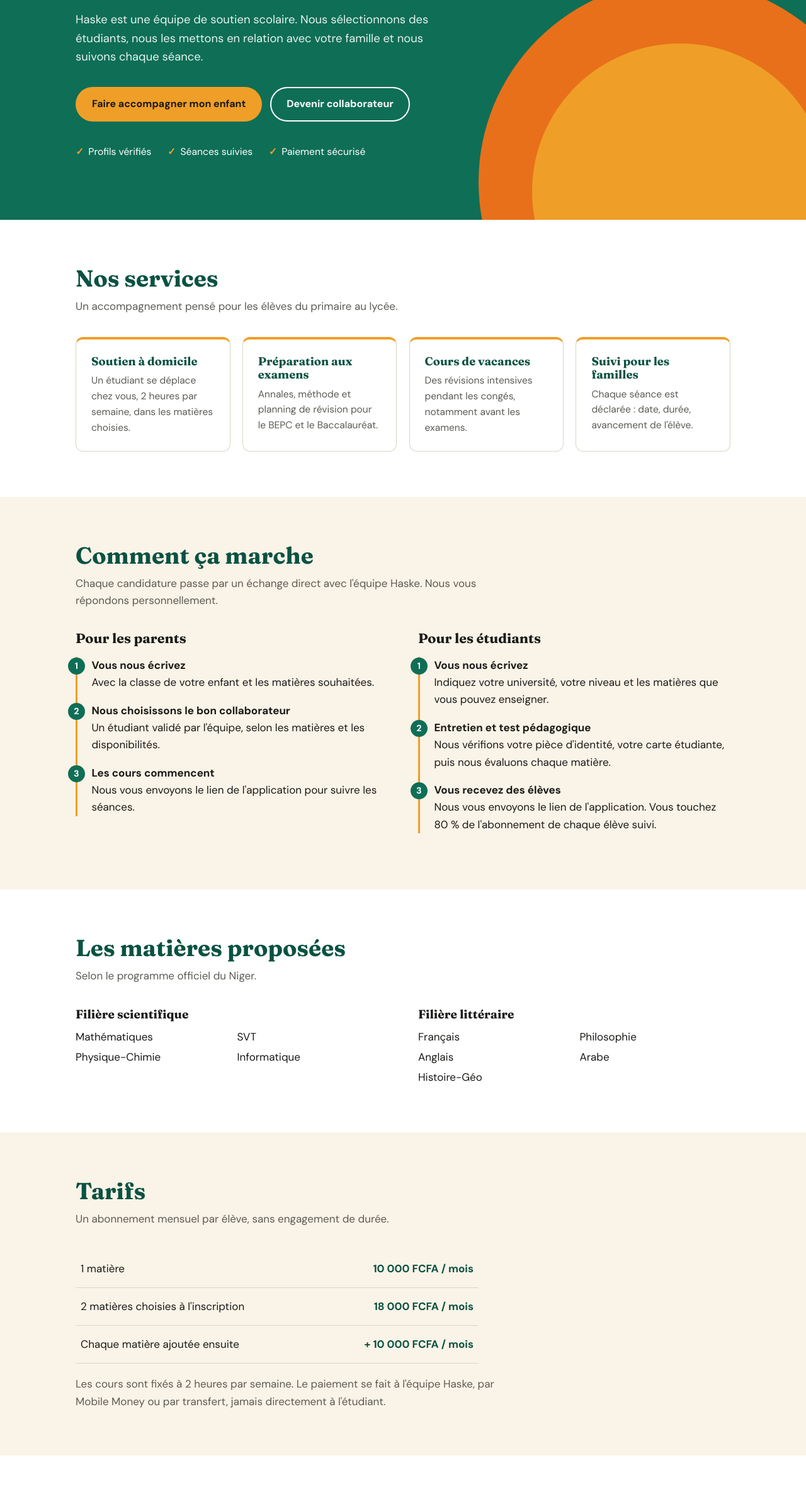
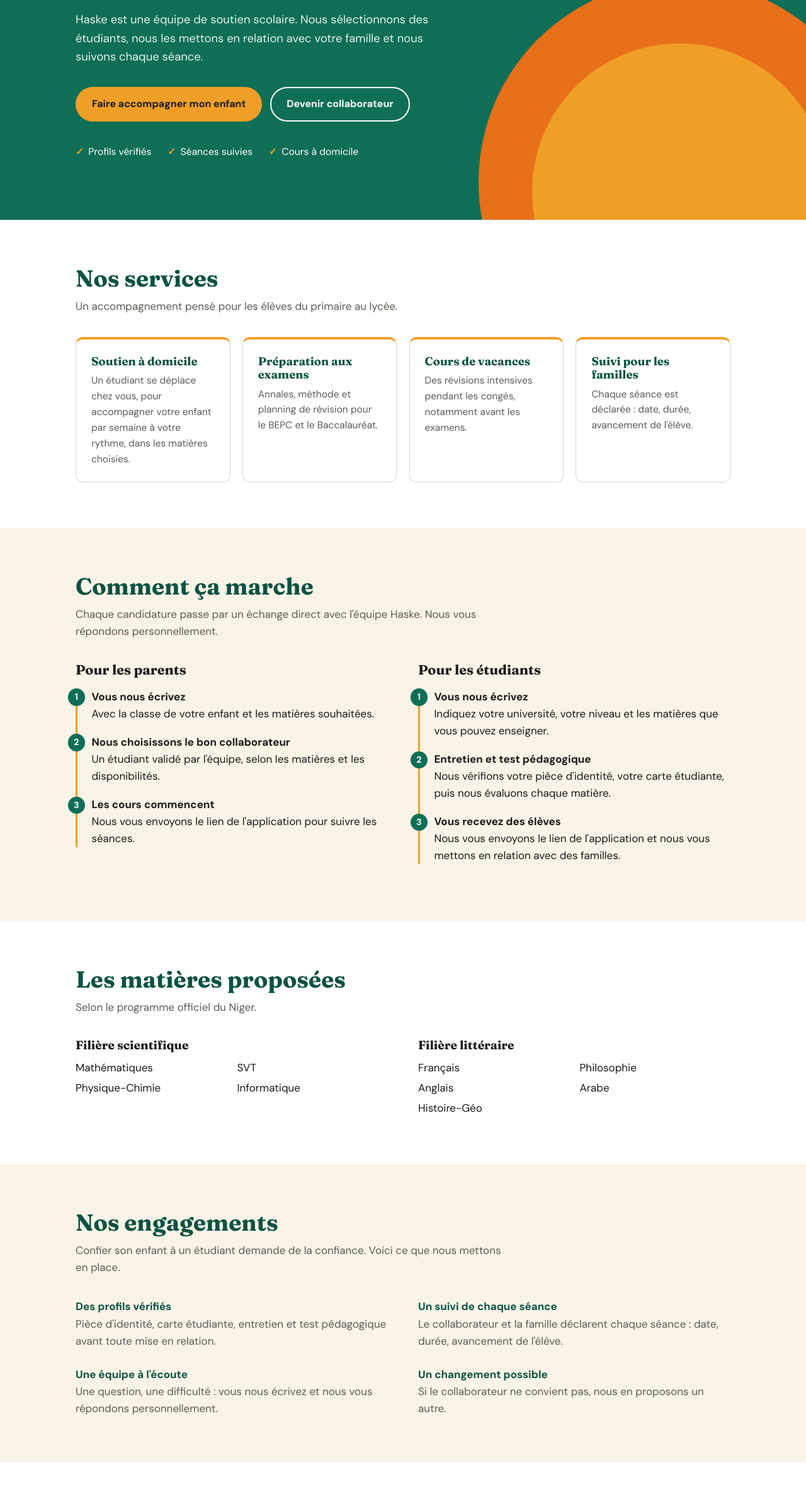
Before and after one commit to ismaelsaboillo047-ui/haske-site-, a plain HTML site: page index.html in a window 1280 px wide. Shown: the part 364-2744 px from the top of the page at 63% size. Drawn offline with Linux system fonts and the light colour scheme.

Commit message:
Update index.html

```diff
--- a/index.html
+++ b/index.html
@@ -67,10 +67,6 @@ ol.steps strong{display:block}
 .subjects h3{font-size:1.2rem;margin-bottom:.6rem}
 .subjects ul{list-style:none;columns:2}.subjects li{padding:.15rem 0}
 
-table{border-collapse:collapse;width:100%;max-width:640px}
-th,td{text-align:left;padding:1rem .5rem;border-bottom:1px solid var(--line)}
-td:last-child{text-align:right;font-weight:700;color:var(--green-d);white-space:nowrap}
-.note{margin-top:1.2rem;color:var(--muted);max-width:60ch}
 dl.rules{display:grid;grid-template-columns:1fr 1fr;gap:1.6rem 3rem}
 dl.rules dt{font-weight:700;color:var(--green-d)}dl.rules dd{color:var(--muted)}
 details{border-bottom:1px solid var(--line);padding:1rem 0;max-width:720px}
@@ -129,7 +125,6 @@ footer a{display:block;color:#B9CBC5;text-decoration:none;padding:.15rem 0}foote
       <a class="l" href="#top">Accueil</a>
       <a class="l" href="#services">Nos services</a>
       <a class="l" href="#fonctionnement">Fonctionnement</a>
-      <a class="l" href="#tarifs">Tarifs</a>
       <a class="l" href="#contact">Contact</a>
       <a data-app href="#">Espace membre</a>
       <a class="btn btn-green btn-sm" href="#contact">Rejoindre maintenant</a>
@@ -146,7 +141,7 @@ footer a{display:block;color:#B9CBC5;text-decoration:none;padding:.15rem 0}foote
         <a class="btn btn-amber" href="#contact" data-profil="Parent">Faire accompagner mon enfant</a>
         <a class="btn btn-line" href="#contact" data-profil="Étudiant">Devenir collaborateur</a>
       </div>
-      <ul class="checks"><li>Profils vérifiés</li><li>Séances suivies</li><li>Paiement sécurisé</li></ul>
+      <ul class="checks"><li>Profils vérifiés</li><li>Séances suivies</li><li>Cours à domicile</li></ul>
     </div>
   </section>
 
@@ -155,7 +150,7 @@ footer a{display:block;color:#B9CBC5;text-decoration:none;padding:.15rem 0}foote
       <h2>Nos services</h2>
       <p class="lead">Un accompagnement pensé pour les élèves du primaire au lycée.</p>
       <div class="grid4">
-        <div class="svc"><h3>Soutien à domicile</h3><p>Un étudiant se déplace chez vous, 2 heures par semaine, dans les matières choisies.</p></div>
+        <div class="svc"><h3>Soutien à domicile</h3><p>Un étudiant se déplace chez vous, pour accompagner votre enfant par semaine à votre rythme, dans les matières choisies.</p></div>
         <div class="svc"><h3>Préparation aux examens</h3><p>Annales, méthode et planning de révision pour le BEPC et le Baccalauréat.</p></div>
         <div class="svc"><h3>Cours de vacances</h3><p>Des révisions intensives pendant les congés, notamment avant les examens.</p></div>
         <div class="svc"><h3>Suivi pour les familles</h3><p>Chaque séance est déclarée : date, durée, avancement de l'élève.</p></div>
@@ -181,7 +176,7 @@ footer a{display:block;color:#B9CBC5;text-decoration:none;padding:.15rem 0}foote
           <ol class="steps">
             <li><strong>Vous nous écrivez</strong>Indiquez votre université, votre niveau et les matières que vous pouvez enseigner.</li>
             <li><strong>Entretien et test pédagogique</strong>Nous vérifions votre pièce d'identité, votre carte étudiante, puis nous évaluons chaque matière.</li>
-            <li><strong>Vous recevez des élèves</strong>Nous vous envoyons le lien de l'application. Vous touchez 80 % de l'abonnement de chaque élève suivi.</li>
+            <li><strong>Vous recevez des élèves</strong>Nous vous envoyons le lien de l'application et nous vous mettons en relation avec des familles.</li>
           </ol>
         </div>
       </div>
@@ -199,38 +194,25 @@ footer a{display:block;color:#B9CBC5;text-decoration:none;padding:.15rem 0}foote
     </div>
   </section>
 
-  <section id="tarifs" class="tint">
-    <div class="wrap">
-      <h2>Tarifs</h2>
-      <p class="lead">Un abonnement mensuel par élève, sans engagement de durée.</p>
-      <table><tbody>
-        <tr><td>1 matière</td><td>10 000 FCFA / mois</td></tr>
-        <tr><td>2 matières choisies à l'inscription</td><td>18 000 FCFA / mois</td></tr>
-        <tr><td>Chaque matière ajoutée ensuite</td><td>+ 10 000 FCFA / mois</td></tr>
-      </tbody></table>
-      <p class="note">Les cours sont fixés à 2 heures par semaine. Le paiement se fait à l'équipe Haske, par Mobile Money ou par transfert, jamais directement à l'étudiant.</p>
-    </div>
-  </section>
-
-  <section>
+  <section class="tint">
     <div class="wrap">
       <h2>Nos engagements</h2>
       <p class="lead">Confier son enfant à un étudiant demande de la confiance. Voici ce que nous mettons en place.</p>
       <dl class="rules">
         <div><dt>Des profils vérifiés</dt><dd>Pièce d'identité, carte étudiante, entretien et test pédagogique avant toute mise en relation.</dd></div>
         <div><dt>Un suivi de chaque séance</dt><dd>Le collaborateur et la famille déclarent chaque séance : date, durée, avancement de l'élève.</dd></div>
-        <div><dt>Un paiement sécurisé</dt><dd>Tout passe par l'équipe Haske, qui reverse ensuite sa part au collaborateur.</dd></div>
-        <div><dt>Un changement possible</dt><dd>Si le collaborateur ne convient pas, nous en proposons un autre sans frais supplémentaires.</dd></div>
+        <div><dt>Une équipe à l'écoute</dt><dd>Une question, une difficulté : vous nous écrivez et nous vous répondons personnellement.</dd></div>
+        <div><dt>Un changement possible</dt><dd>Si le collaborateur ne convient pas, nous en proposons un autre.</dd></div>
       </dl>
     </div>
   </section>
 
-  <section class="tint">
+  <section>
     <div class="wrap">
       <h2>Questions fréquentes</h2>
-      <details><summary>Comment fonctionne le paiement ?</summary><p>Vous payez l'abonnement mensuel à l'équipe Haske, par Mobile Money ou par transfert. Vous ne payez jamais l'étudiant directement.</p></details>
-      <details><summary>Puis-je arrêter l'abonnement ?</summary><p>Oui. L'abonnement est mensuel et sans engagement de durée. Prévenez l'équipe Haske 15 jours avant la fin du mois en cours.</p></details>
-      <details><summary>Puis-je ajouter des matières plus tard ?</summary><p>Oui, à tout moment : chaque matière supplémentaire est facturée 10 000 FCFA par mois, après validation par l'équipe.</p></details>
+      <details><summary>Où se déroulent les cours ?</summary><p>À domicile, chez l'élève, aux horaires convenus avec la famille.</p></details>
+      <details><summary>Puis-je ajouter des matières plus tard ?</summary><p>Oui. Vous pouvez demander l'ajout d'une matière à tout moment : l'équipe Haske l'étudie avec vous.</p></details>
+      <details><summary>Puis-je changer de collaborateur ?</summary><p>Oui. Écrivez-nous et nous vous en proposons un autre.</p></details>
       <details><summary>Que faut-il pour devenir collaborateur ?</summary><p>Être étudiant, présenter une pièce d'identité et une carte étudiante valides, puis réussir un entretien et un test pédagogique dans chaque matière proposée.</p></details>
     </div>
   </section>
@@ -285,8 +267,8 @@ footer a{display:block;color:#B9CBC5;text-decoration:none;padding:.15rem 0}foote
 
 <footer>
   <div class="wrap">
-    <div><h3>Haske</h3><p>Équipe de soutien scolaire à Niamey, Niger. Des étudiants sélectionnés, un suivi transparent pour les familles.</p></div>
-    <div><h3>Navigation</h3><a href="#services">Nos services</a><a href="#fonctionnement">Fonctionnement</a><a href="#tarifs">Tarifs</a><a data-app href="#">Espace membre</a></div>
+    <div><h3>Haske</h3><p>Équipe de soutien scolaire au Niger. Des étudiants sélectionnés, un suivi transparent pour les familles.</p></div>
+    <div><h3>Navigation</h3><a href="#services">Nos services</a><a href="#fonctionnement">Fonctionnement</a><a data-app href="#">Espace membre</a></div>
     <div><h3>Contact</h3><a data-wa="niger" href="#">+227 92 10 02 15</a><a data-wa="france" href="#">+33 6 05 85 11 00</a><a data-mail href="#"></a></div>
     <p class="copy">© Haske — Tous droits réservés</p>
   </div>
```
